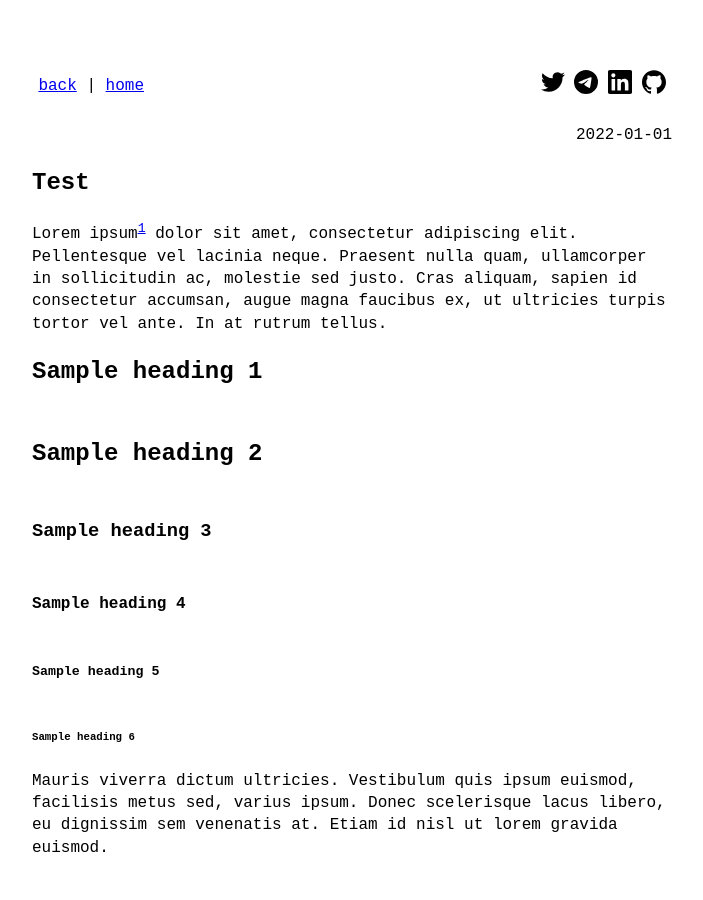
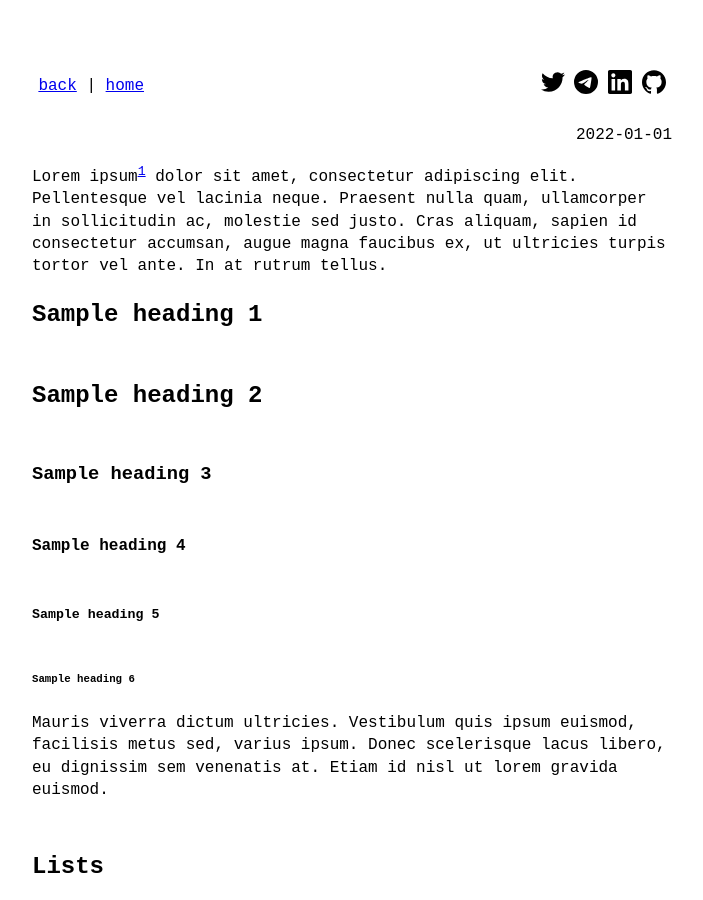
Before and after one commit to polo7/polo7.github.io, a Jekyll site: the page built from _posts/2022-01-01-test.md, in a window 1280 px wide and 900 px high. Shown: the whole window, without its empty margins (288-991 px from the left). Built offline with Jekyll 4.4.1, drawn with Linux system fonts in a browser that asks for light colours.

Commit message:
Updated layout

```diff
--- a/_layouts/post.html
+++ b/_layouts/post.html
@@ -9,7 +9,8 @@ layout: default
     <time datetime="{{ page.date }}">{{ page.date | date: site.theme_config.date_format }}</time>
   </p>
 
-  <h1>{{ page.title }}</h1>
+  <!-- As it surpresses mixed letter cases I prefer to write header manually in particular post. -->
+  <!-- <h1>{{ page.title }}</h1> -->
 
   {{ content }}
 </article>
```
